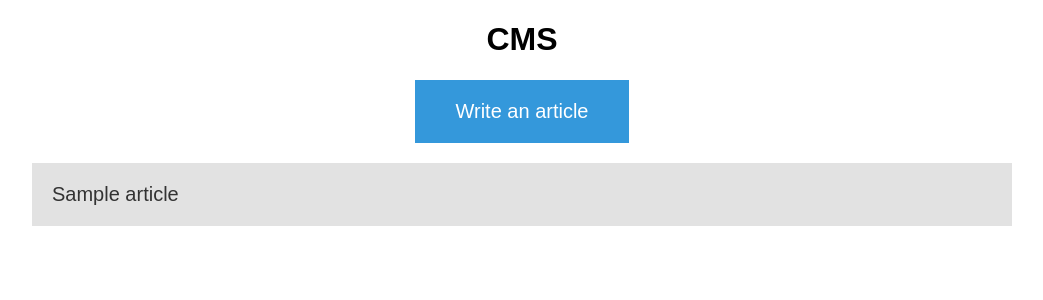
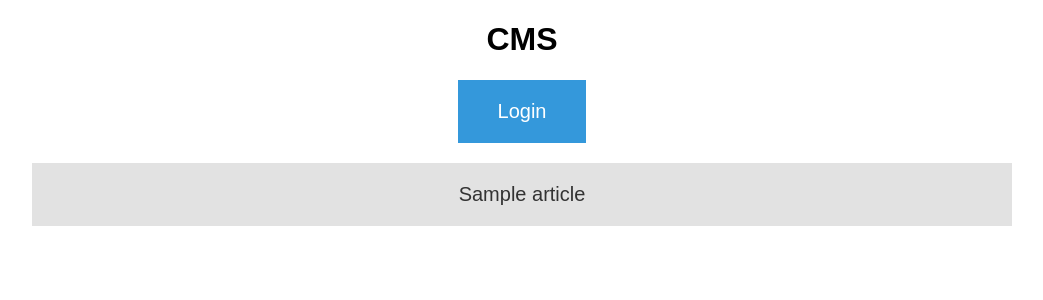
Before and after one commit to royi12/cms, a Django app: page /articles/ in a window 1280 px wide. Shown: the top 300 px of the page, without its empty margins (118-1161 px from the left). Run offline with Django 3.2, Linux system fonts and the light colour scheme; tables that the repository leaves empty hold one stand-in row (values such as "Sample post").

Commit message:
Added login page with form, show "write article" button only if logged in, changed buttons to links so the pointer changes on mouse over.

```diff
--- a/articles/forms.py
+++ b/articles/forms.py
@@ -1,6 +1,12 @@
 from django import forms
+from django.contrib.auth.models import User
 
 
 class ArticleForm(forms.Form):
     title = forms.CharField(max_length=100, label="", widget=forms.TextInput(attrs={'placeholder': "Title"}))
-    content = forms.CharField(widget=forms.Textarea(attrs={'placeholder': "Content"}), label="")
+    content = forms.CharField(label="", widget=forms.Textarea(attrs={'placeholder': "Content"}))
+
+
+class LoginForm(forms.Form):
+    username = forms.CharField(max_length=100, label="", widget=forms.TextInput(attrs={'placeholder': "Username"}))
+    password = forms.CharField(max_length=100, label="", widget=forms.PasswordInput(attrs={'placeholder': "Password"}))
--- a/articles/static/articles/style.css
+++ b/articles/static/articles/style.css
@@ -2,6 +2,11 @@ body {
   margin: 0 auto;
   width: 1000px;
   font-family: Arial;
+  text-align: center;
+}
+
+h2 {
+  text-align: center;
 }
 
 #logo {
@@ -11,19 +16,19 @@ body {
   display: block;
 }
 
-#write-article-button, #publish-article-button{
+#login-button, #write-article-button, #publish-article-button{
   color: #ffffff;
   font-size: 20px;
   background: #3498db;
   padding: 20px 40px;
   text-decoration: none;
-  display: block;
+  display: inline-block;
   text-align: center;
   margin: 0 auto;
   border: 0;
 }
 
-#write-article-button:hover, #publish-article-button:hover{
+#login-button:hover, #write-article-button:hover, #publish-article-button:hover{
   background: #333333;
   text-decoration: none;
 }
--- a/articles/templates/articles/index.html
+++ b/articles/templates/articles/index.html
@@ -1,13 +1,16 @@
 {% extends "articles/base.html" %}
 {% block title %}Article List{% endblock %}
 {% block body %}
-
-<button onclick="toggleArticleForm()" id="write-article-button">Write an article</button>
+{% if user.is_authenticated %}
+<a onclick="toggleArticleForm()" href="#" id="write-article-button">Write an article</a>
+{% else %}
+<a href="/login" id="login-button">Login</a>
+{% endif %}
 <div id="article-form-box">
 <form id="article-form" method="post" action="{% url 'articles:publish' %}">
 {% csrf_token %}
 {{ article_form }}
-<input type="submit" name="publish" value="Publish" id="publish-article-button"/>
+<a onclick="document.getElementById('article-form').submit();" id="publish-article-button" href="#">Publish</a>
 </form>
 </div>
 
--- a/articles/urls.py
+++ b/articles/urls.py
@@ -6,5 +6,6 @@ app_name = 'articles'
 urlpatterns = [
     url(r'^$', views.article_list, name='index'),
     url(r'^publish/$', views.publish, name='publish'),
+    url(r'^login/$', views.login_view, name='login'),
     url(r'^(?P<article_id>[0-9]+)/$', views.article, name='article'),
 ]
--- a/articles/views.py
+++ b/articles/views.py
@@ -2,14 +2,15 @@ from django.http import HttpResponse, HttpResponseRedirect
 from django.shortcuts import render
 from django.utils import timezone
 from django.core.urlresolvers import reverse
+from django.contrib.auth import authenticate, login
 
 from .models import Article
-from .forms import ArticleForm
+from .forms import ArticleForm, LoginForm
 
 
 def article_list(request):
     article_form = ArticleForm()
-    context = {'articles': Article.objects.order_by('-publish_date'), 'article_form': article_form}
+    context = {'articles': Article.objects.order_by('-publish_date'), 'article_form': article_form, 'username': request.user.username}
     return render(request, 'articles/index.html', context)
 
 
@@ -30,3 +31,23 @@ def publish(request):
                           publish_date=timezone.now())
     new_article.save()
     return HttpResponseRedirect(reverse('articles:article', args=(new_article.id,)))
+
+
+def login_view(request):
+    if request.user.is_authenticated():
+        return HttpResponseRedirect(reverse('articles:index'))
+
+    login_page = render(request, 'articles/login.html', {'form': LoginForm()})
+    if request.method != 'POST':
+        return login_page
+
+    received_form = LoginForm(request.POST)
+    if not received_form.is_valid():
+        return login_page
+
+    user = authenticate(username=received_form.cleaned_data['username'], password=received_form.cleaned_data['password'])
+    if user is None:
+        return login_page
+
+    login(request, user)
+    return HttpResponseRedirect(reverse('articles:index'))
```
Also changed, not shown: articles/templates/articles/login.html (added, +12 -0 lines).
